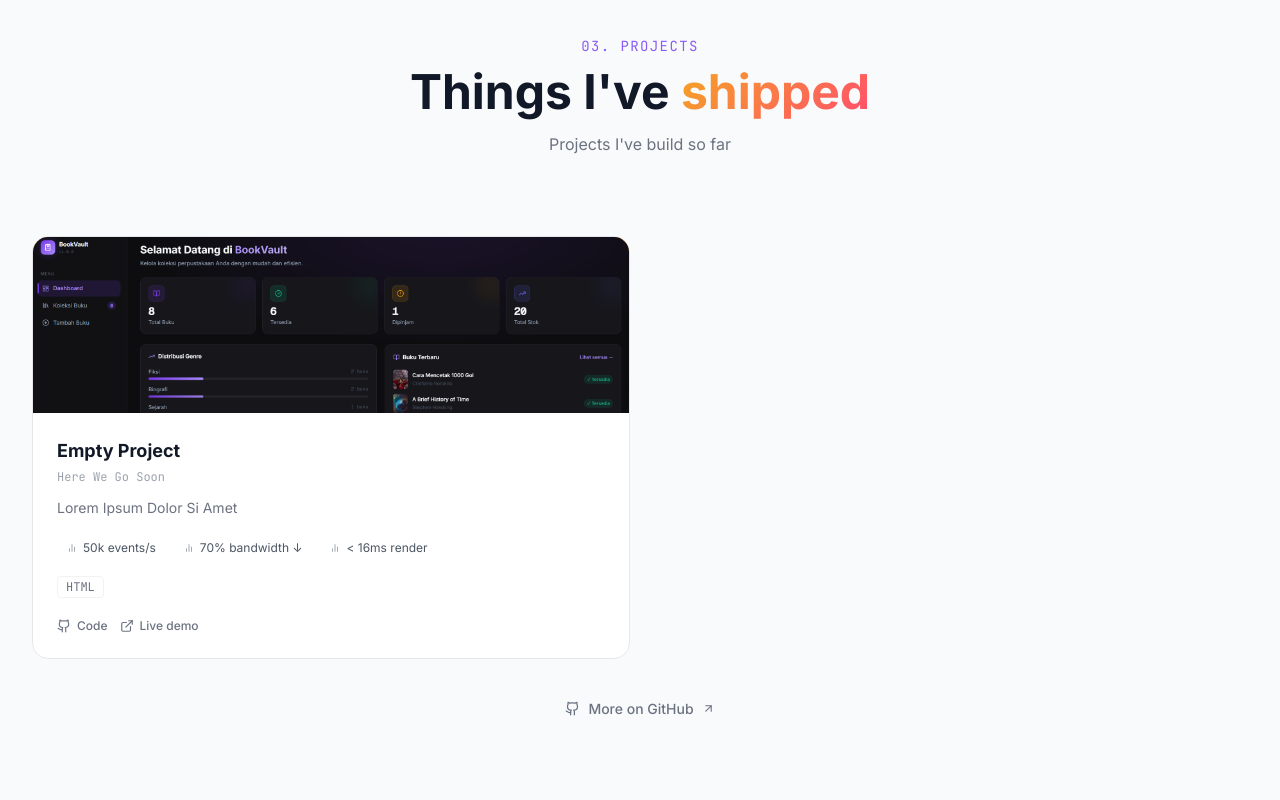
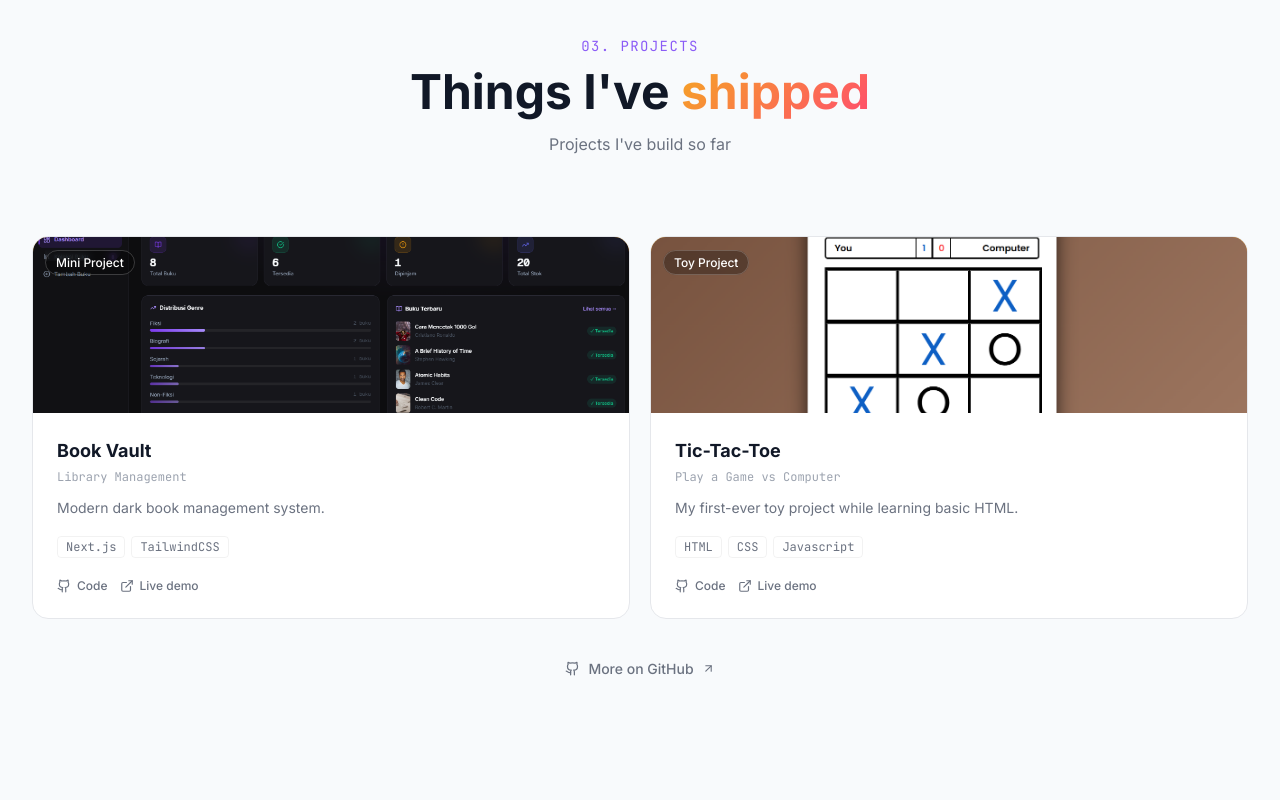
Before and after one commit to aditia-prtm/aditiaprtm, a React (Vite) app: page / in a window 1280 px wide. Shown: the part 2840-3640 px from the top of the page. Built offline with nearby package versions, Linux system fonts and the light colour scheme.

Commit message:
chore : add new projects

```diff
--- a/src/components/Projects.tsx
+++ b/src/components/Projects.tsx
@@ -1,6 +1,6 @@
 import { useRef, useState } from 'react';
 import { motion, useInView, AnimatePresence, useMotionValue, useSpring, useTransform } from 'framer-motion';
-import { ExternalLink, Github, X, ArrowUpRight, BarChart2 } from 'lucide-react';
+import { ExternalLink, Github, X, ArrowUpRight } from 'lucide-react';
 import { personalInfo, projects } from '../data/portfolio';
 
 type Project = (typeof projects)[0];
@@ -47,16 +47,14 @@ function TiltCard({ project, onClick }: { project: Project; onClick: () => void
           <div className="absolute inset-0 bg-grid opacity-30" />
           {/* Placeholder content */}
           <div className="absolute inset-0 flex items-center justify-center">
-            {/* <motion.div
-              animate={{ scale: [1, 1.05, 1], rotate: [0, 2, 0] }}
-              transition={{ duration: 6, repeat: Infinity, ease: 'easeInOut' }}
-              className="text-6xl opacity-90"
-              >
-            </motion.div> */}
-
-              {project.id === 1 ? (
-                <img src="projects-pict/BookVault.png" alt="" className='z-10' />
-              ) : '📈'}
+              {project.image ? (
+                <img
+                  src={`projects-pict/${project.image}`}
+                  alt="BookVault.png"
+                />
+              ) : (
+                <span className='text-8xl'>🌐</span>
+              )}
           </div>
 
           {/* Hover overlay */}
@@ -95,16 +93,6 @@ function TiltCard({ project, onClick }: { project: Project; onClick: () => void
           <p className="text-sm dark:text-gray-400 text-gray-500 leading-relaxed line-clamp-2 mb-4">
             {project.description}
           </p>
-
-          {/* Metrics */}
-          <div className="flex flex-wrap gap-2 mb-4">
-            {project.metrics.map(m => (
-              <div key={m} className="flex items-center gap-1.5 text-xs dark:bg-white/6 bg-black/4 px-2.5 py-1 rounded-full dark:text-gray-300 text-gray-600">
-                <BarChart2 size={10} className="opacity-60" />
-                {m}
-              </div>
-            ))}
-          </div>
 
           {/* Tags */}
           <div className="flex flex-wrap gap-1.5 mb-5">
@@ -176,13 +164,14 @@ function ProjectModal({ project, onClose }: { project: Project; onClose: () => v
           <div className={`h-48 bg-gradient-to-br ${project.gradient} relative overflow-hidden flex-shrink-0`}>
             <div className="absolute inset-0 bg-grid opacity-30" />
             <div className="absolute inset-0 flex items-center justify-center">
-              {/* <span className="text-8xl opacity-80"> */}
-                {/* <p className='font-black'>Soon</p> */}
-              {/* </span> */}
-
-              {project.id === 1 ? (
-                <img src="projects-pict/BookVault.png" alt="" className='z-10' />
-              ) : '📈'}
+              {project.image ? (
+                <img
+                  src={`projects-pict/${project.image}`}
+                  alt="BookVault.png"
+                />
+              ) : (
+                <span className='text-8xl'>🌐</span>
+              )}
             </div>
           </div>
 
@@ -212,16 +201,6 @@ function ProjectModal({ project, onClose }: { project: Project; onClose: () => v
                   Featured
                 </span>
               )}
-            </div>
-
-            {/* Metrics */}
-            <div className="flex flex-wrap gap-2 mb-6">
-              {project.metrics.map(m => (
-                <div key={m} className="flex items-center gap-1.5 text-sm dark:bg-white/6 bg-black/4 px-3 py-1.5 rounded-full dark:text-gray-300 text-gray-600 font-medium">
-                  <BarChart2 size={12} className="opacity-60" />
-                  {m}
-                </div>
-              ))}
             </div>
 
             {/* Long description */}
--- a/src/data/portfolio.ts
+++ b/src/data/portfolio.ts
@@ -117,21 +117,37 @@ export const tools = [
 export const projects = [
   {
     id: 1,
-    title: "Empty Project",
-    subtitle: "Here We Go Soon",
+    title: "Book Vault",
+    subtitle: "Library Management",
     description:
-      "Lorem Ipsum Dolor Si Amet",
+      "Modern dark book management system.",
     longDescription:
-      "Lorem ipsum dolor sit amet, consectetur adipiscing elit, sed do eiusmod tempor incididunt ut labore et dolore magna aliqua.",
-    tags: ["HTML"],
-    category: "Empty",
+      "A personal book management system built with Next.js, TypeScript, Tailwind CSS v4, and Framer Motion. Features full CRUD operations, real-time search, status filtering, multi-criteria sorting, and a collection statistics dashboard — all managed with React useState, no additional state library required. This project will use Supabase soon.",
+    tags: ["Next.js", "TailwindCSS"],
+    category: "Mini Project",
     color: "#8b5cf6",
     gradient: "from-[#FFD166] via-[#F5A623] to-[#FF4D6D]",
-    image: null,
-    liveUrl: "#",
-    githubUrl: "#",
-    featured: true,
-    metrics: ["50k events/s", "70% bandwidth ↓", "< 16ms render"],
+    image: "BookVault.png",
+    liveUrl: "https://book-vault-phi.vercel.app/",
+    githubUrl: "https://github.com/aditia-prtm/BookVault",
+    featured: false,
+  },
+  {
+    id: 2,
+    title: "Tic-Tac-Toe",
+    subtitle: "Play a Game vs Computer",
+    description:
+      "My first-ever toy project while learning basic HTML.",
+    longDescription:
+      "A simple web-based Tic-Tac-Toe game. Built entirely with Vanilla JS, it focuses on core looping logic and HTML element manipulation. The game includes a computer opponent that utilizes Math.random() to place its marks.",
+    tags: ["HTML", "CSS", "Javascript"],
+    category: "Toy Project",
+    color: "#8b5cf6",
+    gradient: "from-[#FFD166] via-[#F5A623] to-[#FF4D6D]",
+    image: "tic-tac-toe.png",
+    liveUrl: "https://aditia-prtm.github.io/tic-tac-toe/",
+    githubUrl: "https://github.com/aditia-prtm/tic-tac-toe",
+    featured: false,
   },
   // {
   //   id: 2,
```
Also changed, not shown: public/projects-pict/BookVault.png, public/projects-pict/tic-tac-toe.png (added).
